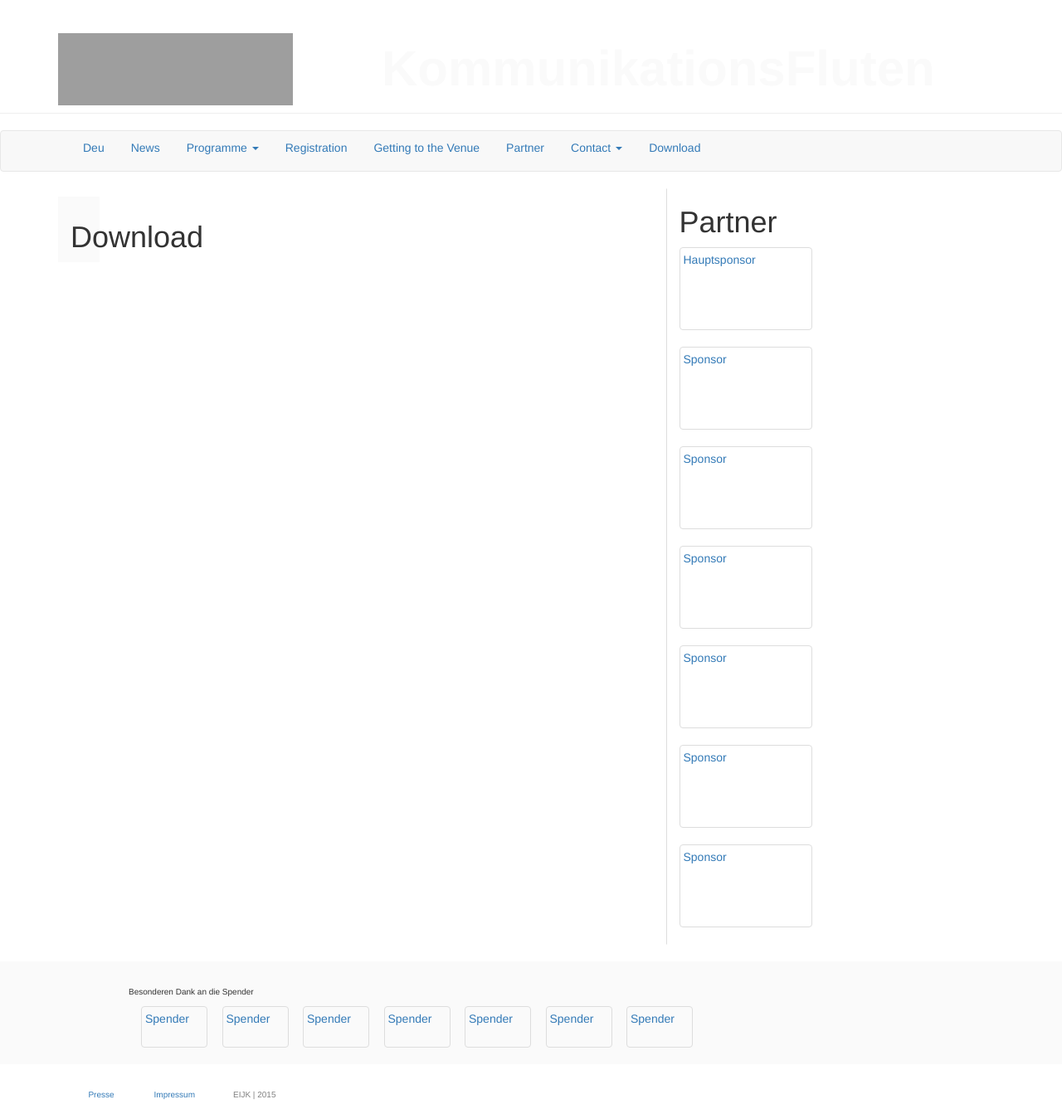
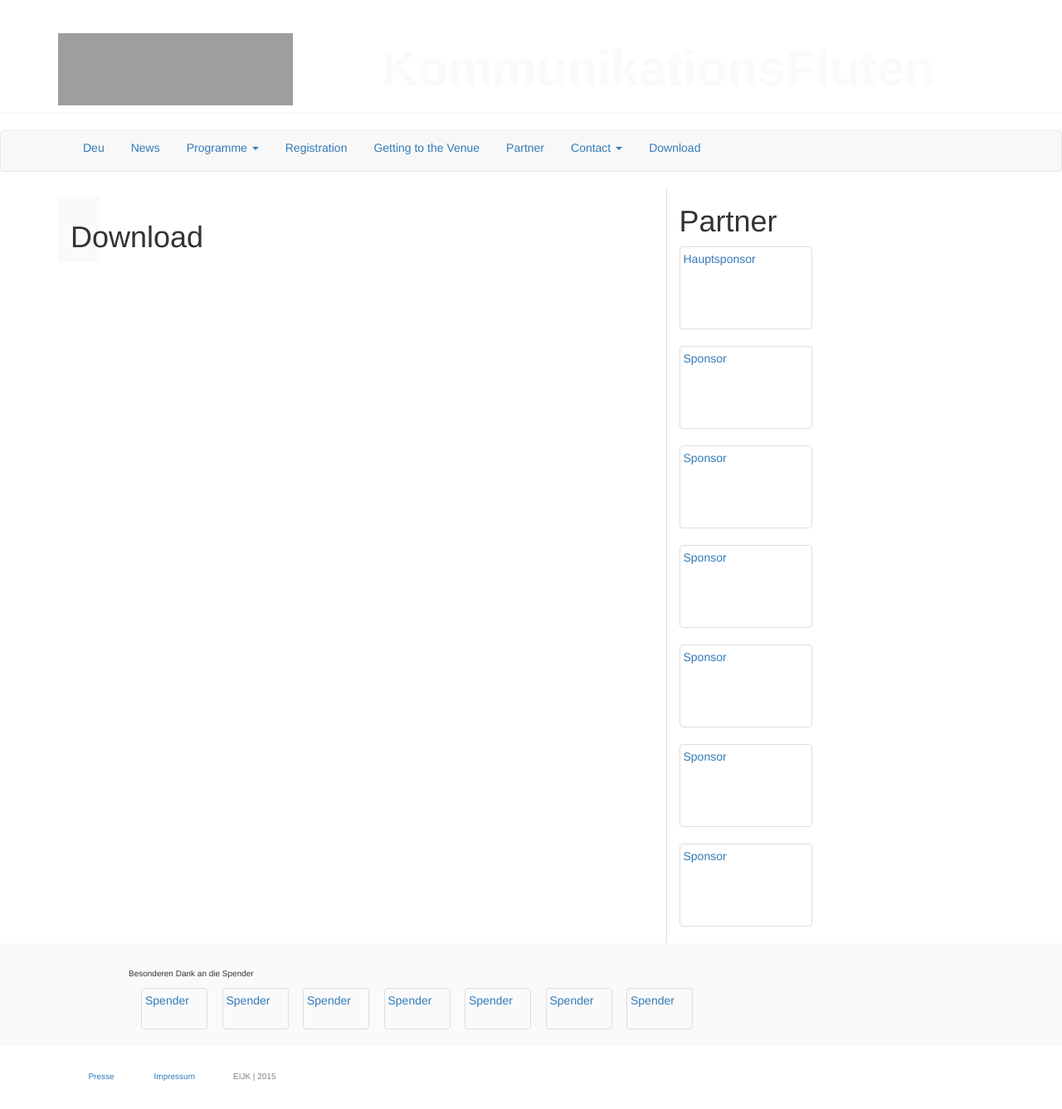
Before and after one commit to susedev/test, a Jekyll site: the page built from download.html, in a window 1280 px wide. Shown: the whole page at 83% size. Built offline with Jekyll 4.4.1, drawn with Linux system fonts in a browser that asks for light colours; nearby versions of some CDN libraries; after the commit the page ends 1315 px from its top, so only the background shows below that; grey boxes are pictures that could not be loaded.

Commit message:
Update page.html

```diff
--- a/_layouts/page.html
+++ b/_layouts/page.html
@@ -19,7 +19,7 @@ layout: base
     </div>
      <div class="col-md-1 col-md-height col-full-height">
     </div>
-    <div class="col-md-3 col-md-height col-full-height" style="display: block; width: 150px; margin-bottom:20px ; margin-left 15px; border:1px solid #FFF; border-left-color:#DDD; box-sizing: border-box;">
+    <div class="col-md-3 col-md-height col-full-height" style="display: block; width: 150px; margin-left 15px; border-left:1px solid #FFF; border-left-color:#DDD; box-sizing: border-box;">
       <h1>Partner</h1>
       <a href="#" class="thumbnail"  style="width: 160px; height: 100px;" >Hauptsponsor</a>
       <a href="#" class="thumbnail"  style="width: 160px; height: 100px;" >Sponsor</a>
```
